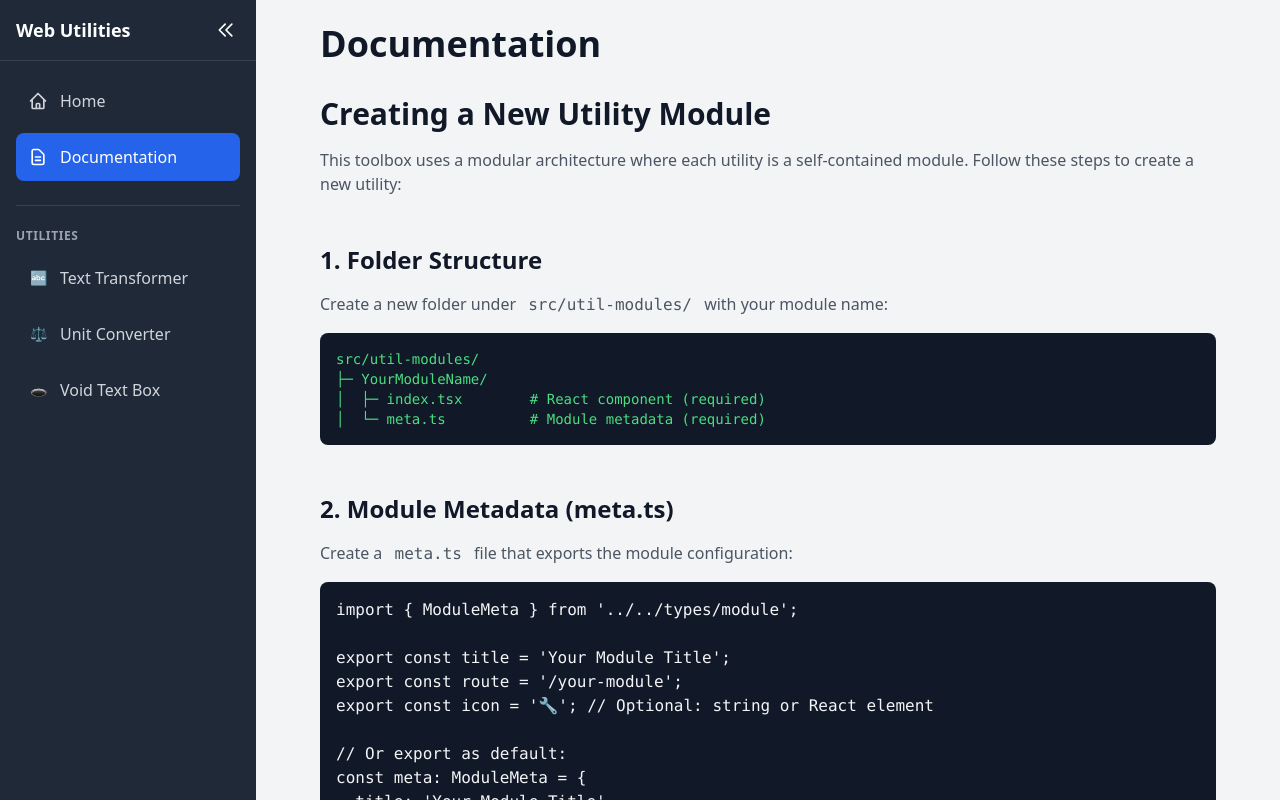
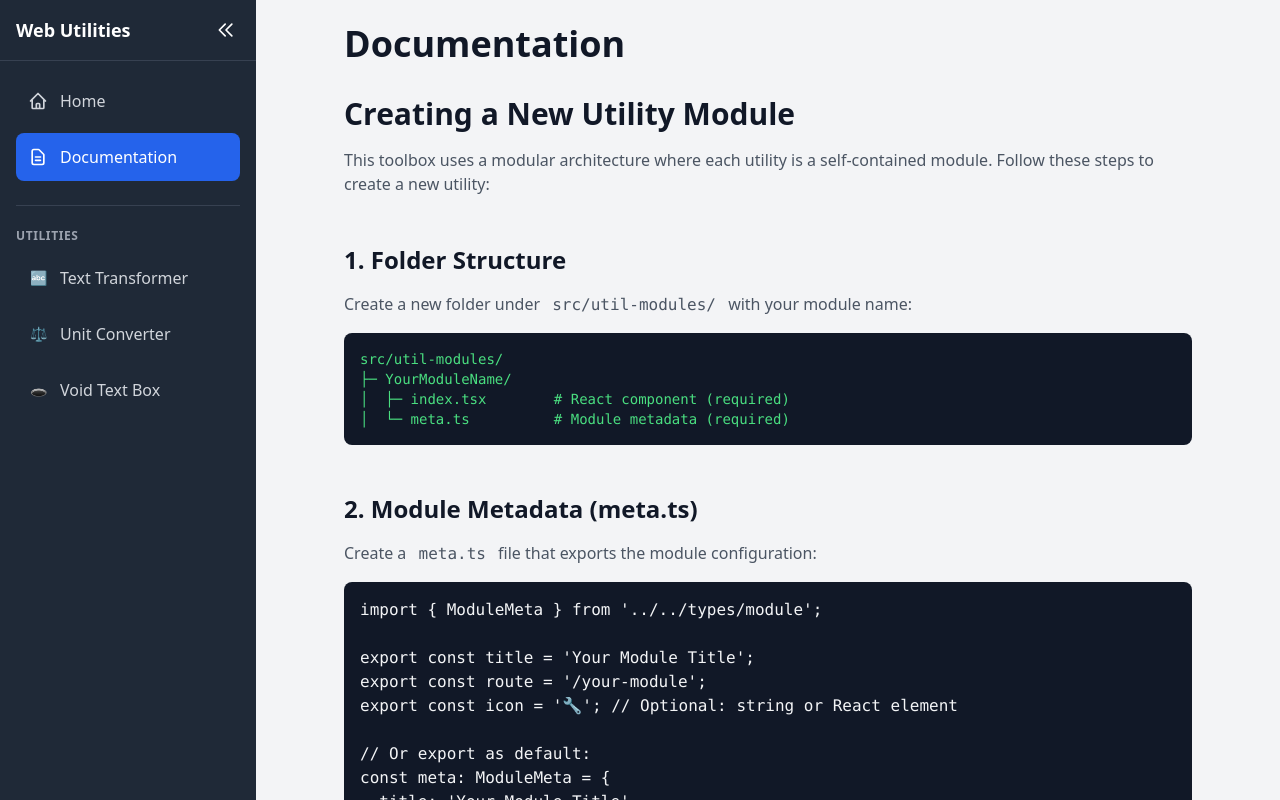
Before and after one commit to ZhongDev/Modular-Web-Utilities, a React (Vite) app: page /docs in a window 1280 px wide. Built offline with nearby package versions, Linux system fonts and the light colour scheme.

Commit message:
Fix issue #2

```diff
--- a/src/pages/Docs.tsx
+++ b/src/pages/Docs.tsx
@@ -2,10 +2,10 @@ import React from "react";
 
 const Docs: React.FC = () => {
   return (
-    <div className="max-w-4xl mx-auto">
+    <div className="max-w-4xl mx-auto px-4 sm:px-6 overflow-x-hidden">
       <h1 className="text-4xl font-bold text-gray-900 mb-8">Documentation</h1>
 
-      <div className="prose prose-lg max-w-none">
+      <div className="prose prose-lg max-w-none break-words">
         <section className="mb-12">
           <h2 className="text-3xl font-semibold text-gray-900 mb-4">
             Creating a New Utility Module
@@ -27,7 +27,7 @@ const Docs: React.FC = () => {
             </code>{" "}
             with your module name:
           </p>
-          <div className="bg-gray-900 text-green-400 p-4 rounded-lg mb-6 font-mono text-sm">
+          <div className="bg-gray-900 text-green-400 p-4 rounded-lg mb-6 font-mono text-sm overflow-x-auto">
             <pre>{`src/util-modules/
 ├─ YourModuleName/
 │  ├─ index.tsx        # React component (required)
@@ -44,7 +44,7 @@ const Docs: React.FC = () => {
             <code className="bg-gray-100 px-2 py-1 rounded">meta.ts</code> file
             that exports the module configuration:
           </p>
-          <div className="bg-gray-900 text-gray-100 p-4 rounded-lg mb-6">
+          <div className="bg-gray-900 text-gray-100 p-4 rounded-lg mb-6 overflow-x-auto">
             <pre>
               <code>{`import { ModuleMeta } from '../../types/module';
 
@@ -73,7 +73,7 @@ export default meta;`}</code>
             <code className="bg-gray-100 px-2 py-1 rounded">index.tsx</code>{" "}
             file with your React component:
           </p>
-          <div className="bg-gray-900 text-gray-100 p-4 rounded-lg mb-6">
+          <div className="bg-gray-900 text-gray-100 p-4 rounded-lg mb-6 overflow-x-auto">
             <pre>
               <code>{`import React, { useState } from 'react';
 
@@ -138,7 +138,7 @@ export default YourModule;`}</code>
             <code className="bg-gray-100 px-2 py-1 rounded">ModuleMeta</code>{" "}
             interface:
           </p>
-          <div className="bg-gray-900 text-gray-100 p-4 rounded-lg mb-6">
+          <div className="bg-gray-900 text-gray-100 p-4 rounded-lg mb-6 overflow-x-auto">
             <pre>
               <code>{`export interface ModuleMeta {
   title: string;        // Display name in sidebar
```
